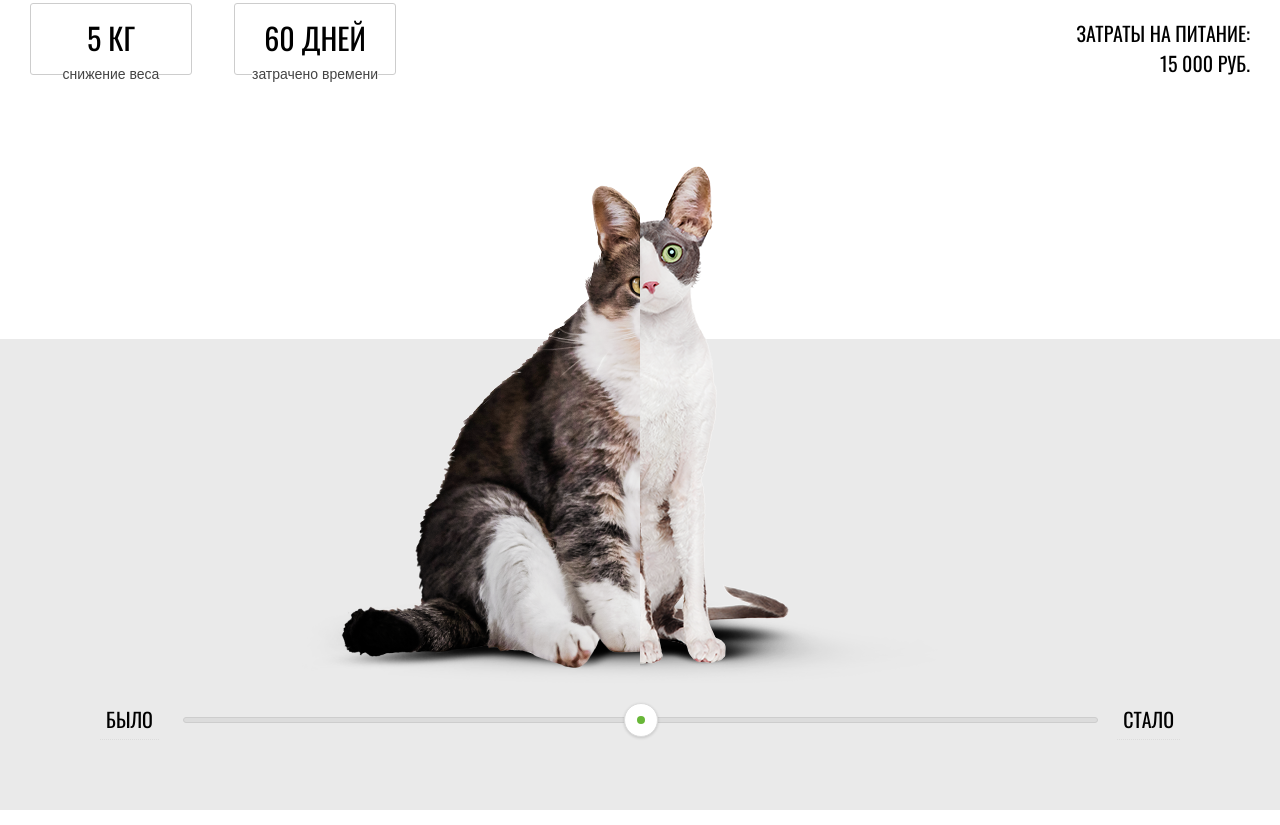
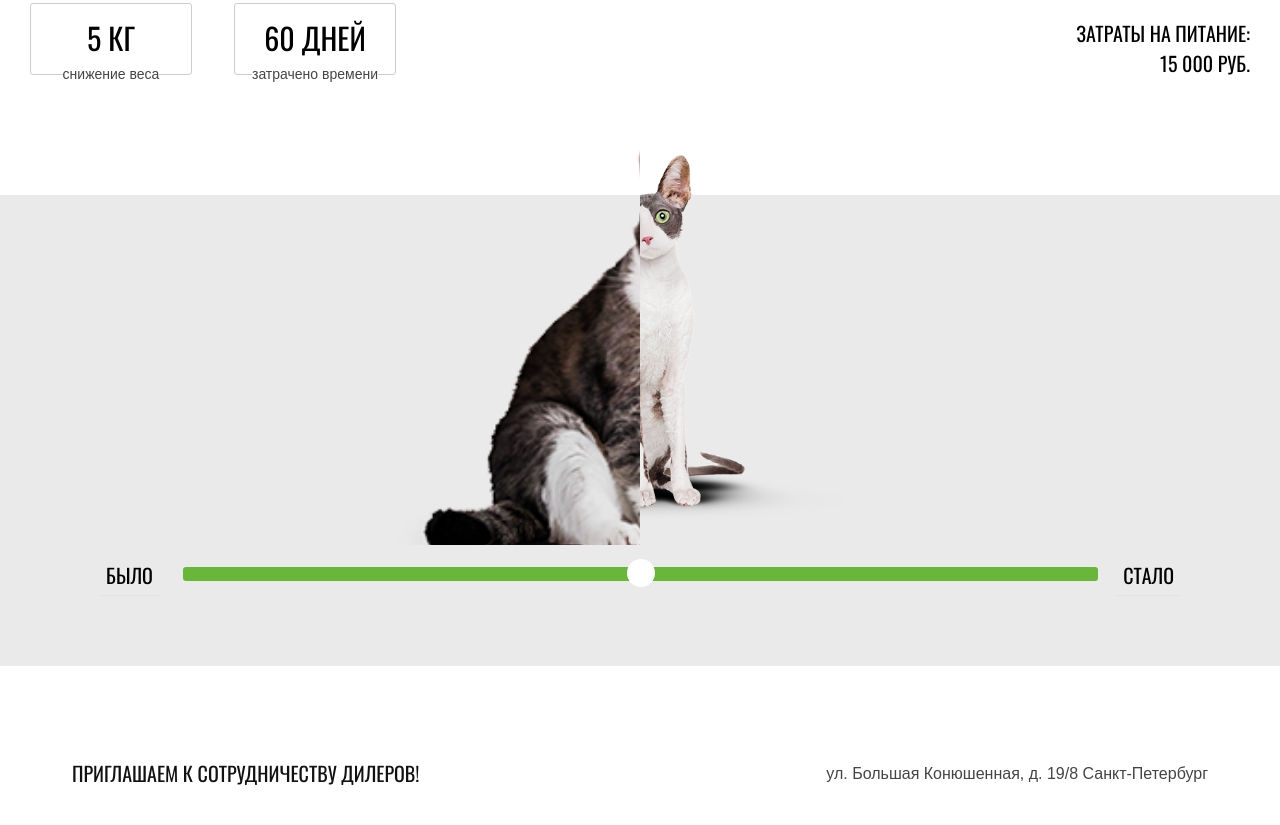
Before and after one commit to PavelChaika/Cat-Energy, a website: page source/index.html in a window 1280 px wide. Shown: the part 2735-3560 px from the top of the page. Drawn offline with nearby package versions, Linux system fonts and the light colour scheme; files that its build step writes are made by us from their sources; files whose address does not match are found by name.

Commit message:
Adds photo width control

```diff
--- a/source/index.html
+++ b/source/index.html
@@ -221,16 +221,24 @@
                     </div>
                     <div>
                         <div class="example__pict">
-                            <img class="example__pict-mobile" src="img/before-mobile_1.png" alt="изменения" width="311" height="232">
-                            <img class="example__pict-tablet example__pict-tablet--before" src="img/before-tablet_1.png"
+                            <div class="example__pict-wrap">
+                                <img class="example__pict-mobile j-picture-before" src="img/before-mobile_1.png" alt="изменения" width="311" height="232">
+                            </div>
+                            <div class="example__pict-wrap">
+                                <img class="example__pict-mobile j-picture-after" src="img/after-tablet_1.png" alt="изменения" width="311" height="232">
+                            </div>
+                            <!-- <img class="example__pict-tablet example__pict-tablet--before" src="img/before-tablet_1.png"
                                 alt="изменения до" width="354" height="620">
                             <img class="example__pict-tablet example__pict-tablet--after" src="img/after-tablet_1.png"
-                                alt="изменения после" width="354" height="607">
+                                alt="изменения после" width="354" height="607"> -->
                         </div>
                         <div class="example__change">
-                            <button class="example__btn example__btn--before">Было</button>
-                            <span class="example__line-decor"></span>
-                            <button class="example__btn example__btn--after">Стало</button>
+                            <button class="example__btn example__btn--before j-set-before-btn">Было</button>
+                            <div class="example__input-wrap">
+                                <input class="j-photo-control" type="range" id="volume" name="volume" min="0" max="100" />
+                                <label for="volume" class="visually-hidden">Images control</label>
+                            </div>
+                            <button class="example__btn example__btn--after j-set-after-btn">Стало</button>
                         </div>
                     </div>
                 </div>
@@ -388,6 +396,42 @@
             openToggle.classList.add('pop-up__closed');
         }
         );
+
+        // Photo control
+        const photoControl = document.querySelector(".j-photo-control");
+        const pictureBefore = document.querySelector(".j-picture-before");
+        const pictureAfter = document.querySelector(".j-picture-after");
+        const btnBefore = document.querySelector(".j-set-before-btn");
+        const btnAfter = document.querySelector(".j-set-after-btn");
+
+        const setPictureSizes = () => {
+            pictureBefore.style.width = photoControl.value + "%";
+            pictureAfter.style.width = (100 - photoControl.value) + "%";
+        }
+
+        const setPictureSizesToBefore = () => {
+            pictureBefore.style.width = "100%";
+            pictureAfter.style.width = "0%";
+            photoControl.value = 0;
+        }
+
+        const setPictureSizesToAfter = () => {
+            pictureBefore.style.width = "0%";
+            pictureAfter.style.width = "100%";
+            photoControl.value = 100;
+        }
+
+        // Set values at the beginning
+        setPictureSizes();
+
+        // Set values at on input changes
+        photoControl.addEventListener("input", () => {
+            setPictureSizes();
+        });
+
+        // Set values on button click
+        btnBefore.addEventListener("click", setPictureSizesToBefore);
+        btnAfter.addEventListener("click", setPictureSizesToAfter);
     </script>
 
 </body>
--- a/source/less/blocks/example.less
+++ b/source/less/blocks/example.less
@@ -187,10 +187,15 @@
     margin-bottom: 23px;
 
     @media (min-width: @tablet-width) {
-        display: flex;
-        justify-content: center;
-        align-items: center;
-        margin: 0;
+        // display: flex;
+        // justify-content: center;
+        // align-items: center;
+        margin: 0 auto;
+        display: grid;
+        width: 500px;
+        height: 400px;
+        overflow: hidden;
+        // aspect-ratio: 1.25;
     }
 
     @media (min-width: @desktop-width) {
@@ -200,12 +205,41 @@
     }
 }
 
+.example__pict-wrap {
+    grid-row-start: 1;
+    grid-column-start: 1;
+    grid-row-end: -1;
+    grid-column-end: -1;
+
+    img {
+        margin: 0;
+        object-fit: cover;
+        object-position: left;
+    }
+
+    &:nth-child(1) {
+        z-index: 1;
+    }
+
+    &:nth-child(2) {
+        // transform: rotate(180deg);
+        img {
+            // margin: 0;
+            // object-fit: cover;
+            object-position: right;
+            margin-left: auto;
+        }
+    }
+}
+
 .example__pict-mobile {
     display: block;
     margin: 0 auto;
 
     @media (min-width: @tablet-width) {
-        display: none;
+        // display: none;
+        width: 100%;
+        height: 100%;
     }
 }
 
@@ -230,7 +264,8 @@
         padding-right: 100px;
         padding-bottom: 70px;
         padding-left: 100px;
-        margin-top: -426px;
+        // margin-top: -426px;
+        margin-top: -350px;
         margin-right: -30px;
         margin-left: -30px;
     }
@@ -274,58 +309,77 @@
     }
 }
 
-.example__line-decor {
-    width: 84px;
-    height: 14px;
-    background-color: #fff;
-    border: 1px solid #cdcdcd;
-    border-radius: 6px;
-    position: relative;
+.example__input-wrap {
+    width: 100%;
 
-    @media (min-width: @tablet-width) {
+    input {
         width: 100%;
-        height: 6px;
-        background-color: #dcdcdc;
-        border-radius: 6px;
     }
 }
 
-.example__line-decor::after {
-    content: "";
-    width: 36px;
-    height: 6px;
-    background: @basic-green;
-    position: absolute;
-    top: 50%;
-    left: 5px;
+/********** Range Input Styles **********/
+/*Range Reset*/
+input[type="range"] {
+    -webkit-appearance: none;
+     appearance: none;
+     background: transparent;
+     cursor: pointer;
+     width: 100%;
+ }
+
+ /* Removes default focus */
+ input[type="range"]:focus {
+   outline: none;
+ }
+
+ /***** Chrome, Safari, Opera and Edge Chromium styles *****/
+ /* slider track */
+ input[type="range"]::-webkit-slider-runnable-track {
+    background-color: @basic-green;
     border-radius: 3px;
-    transform: translateY(-50%);
+    height: 14px;
+ }
 
-    @media (min-width: @tablet-width) {
-        width: 34px;
-        height: 34px;
-        background: #fff;
-        left: 50%;
-        transform: translateY(-50%) translateX(-50%);
-        border: 1px solid #dcdcdc;
-        border-radius: 50%;
-        box-shadow: 0px 1px 3px rgba(0, 0, 0, 0.16);
-    }
-}
+ /* slider thumb */
+ input[type="range"]::-webkit-slider-thumb {
+   -webkit-appearance: none; /* Override default look */
+    appearance: none;
+    margin-top: -8px; /* Centers thumb on the track */
 
-.example__line-decor::before {
+    /*custom styles*/
+    background-color: #ffffff;
+    height: 28px;
+    width: 28px;
+    border-radius: 50%;
+ }
 
-    @media (min-width: @tablet-width) {
-        content: "";
-        width: 8px;
-        height: 8px;
-        background: @basic-green;
-        border-radius: 50%;
+ input[type="range"]:focus::-webkit-slider-thumb {
+   border: 1px solid @basic-green;
+   outline: 3px solid @basic-green;
+   outline-offset: 0.125rem;
+ }
 
-        position: absolute;
-        top: 50%;
-        left: 50%;
-        transform: translateY(-50%) translateX(-50%);
-        z-index: 1;
-    }
-}
+ /******** Firefox styles ********/
+ /* slider track */
+ input[type="range"]::-moz-range-track {
+    background-color: @basic-green;
+    border-radius: 50%;
+    height: 14px;
+ }
+
+ /* slider thumb */
+ input[type="range"]::-moz-range-thumb {
+    border: none; /*Removes extra border that FF applies*/
+    border-radius: 0; /*Removes default border-radius that FF applies*/
+
+    /*custom styles*/
+    background-color: #ffffff;
+    height: 20px;
+    width: 20px;
+ }
+
+ input[type="range"]:focus::-moz-range-thumb {
+   border: 1px solid @basic-green;
+   outline: 3px solid @basic-green;
+   outline-offset: 0.125rem;
+ }
```
